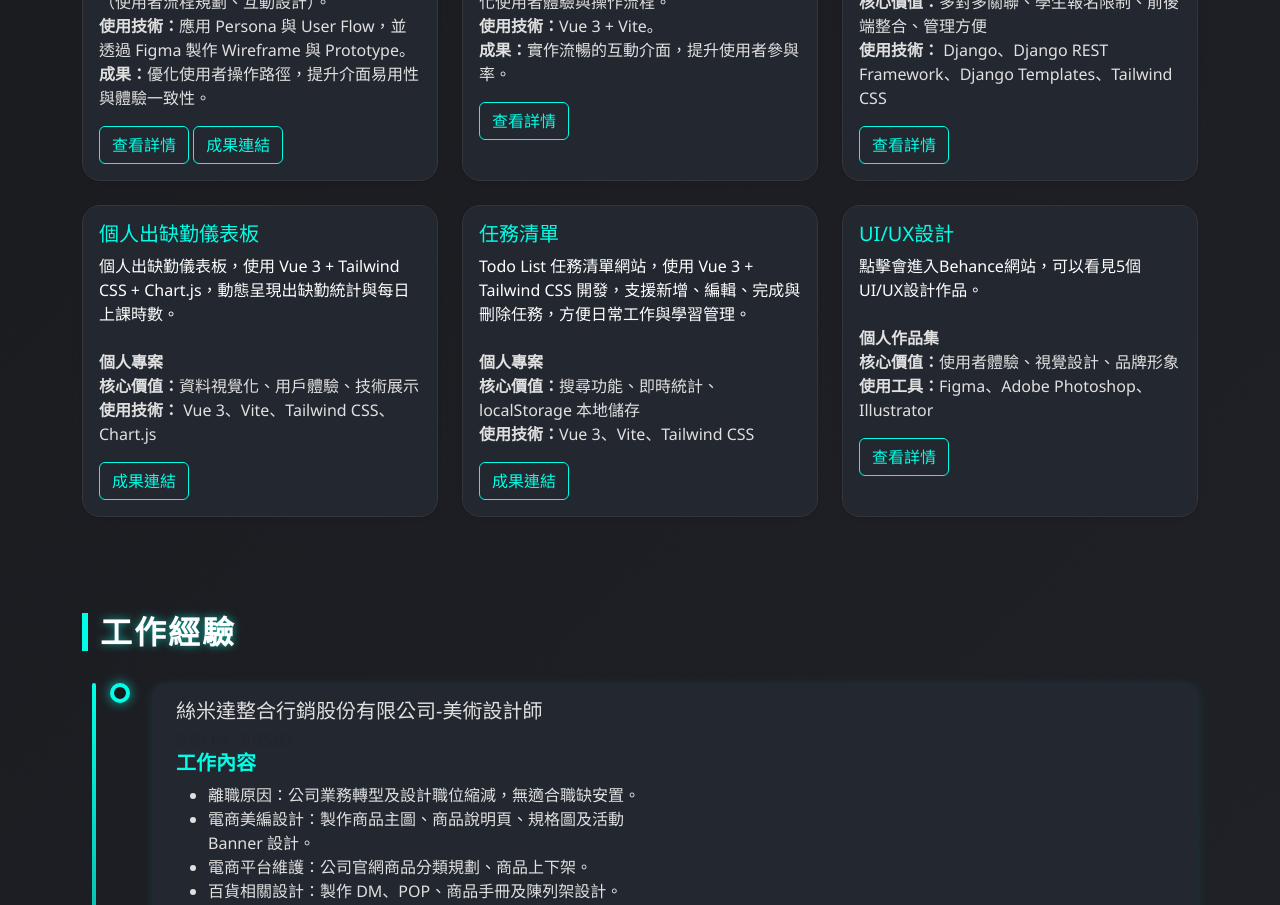
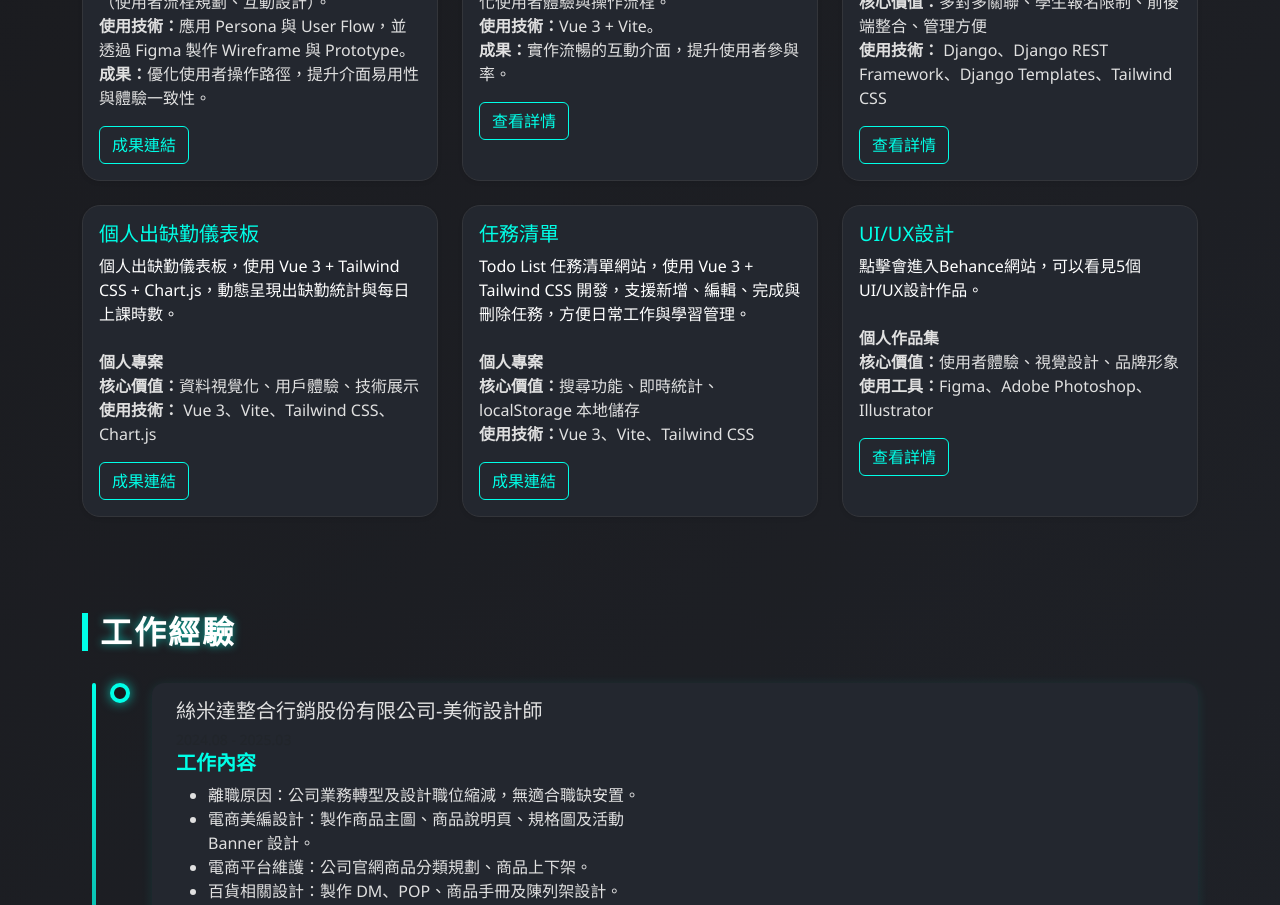
Before and after one commit to tinachen0326/resume-site-v2, a plain HTML site: page index.html in a window 1280 px wide. Shown: the part 1520-2425 px from the top of the page. Drawn offline with nearby package versions, Linux system fonts and the light colour scheme.

Commit message:
Update index.html

```diff
--- a/index.html
+++ b/index.html
@@ -352,7 +352,6 @@
                                     </li>
                                     <li><strong>成果：</strong>優化使用者操作路徑，提升介面易用性與體驗一致性。</li>
                                 </ul>
-                                <a href="https://www.figma.com/proto/JtB1FBx7ZTUVRocjQM4bND/%E5%AF%B5%E7%89%A9%E7%BE%8E%E5%AE%B9%E9%A0%90%E7%B4%84%E5%B9%B3%E5%8F%B0%E8%A8%AD%E8%A8%88%E8%A6%8F%E5%8A%83?node-id=820-946&p=f&t=pHao7s1owIJaszHs-1&scaling=scale-down&content-scaling=fixed&page-id=0%3A1&starting-point-node-id=820%3A946&show-proto-sidebar=1" class="btn btn-outline-primary">查看詳情</a>
                                 <a href="https://pc.pair.tw/" class="btn btn-outline-primary">成果連結</a>
                             </div>
                         </div>
```
